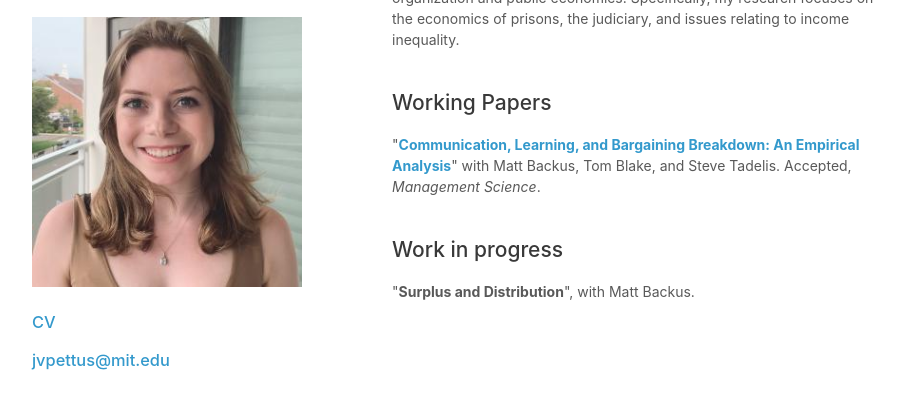
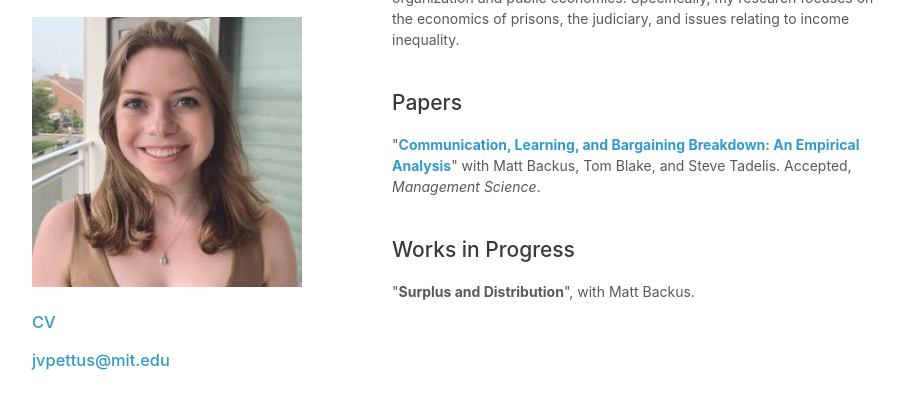
Before and after one commit to basilhalperin/basilhalperin.github.io, a plain HTML site: page index.html in a window 1280 px wide. Shown: the part 92-500 px from the top of the page, without its empty margins (178-1082 px from the left). Drawn offline with Linux system fonts and the light colour scheme.

Commit message:
Update index.html

```diff
--- a/index.html
+++ b/index.html
@@ -30,14 +30,14 @@
         <p>I am a 3rd year PhD student at MIT Economics studying industrial organization and public economics. Specifically, my research focuses on the economics of prisons, the judiciary, and issues relating to income inequality.</p>
 
 	<br>
-        <h2 id="working-papers">Working Papers</h3>
+        <h2 id="papers">Papers</h3>
 
         <p>
           "<a href="backusblakepettustadelis_2023_wp_breakdown.pdf"><b>Communication, Learning, and Bargaining Breakdown: An Empirical Analysis</b></a>" with Matt Backus, Tom Blake, and Steve Tadelis. Accepted, <i>Management Science</i>.
 	</p>
 
 	<br>
-        <h2 id="in-progress">Work in progress</h3>
+        <h2 id="in-progress">Works in Progress</h3>
 
 	<p>"<b>Surplus and Distribution</b>", with Matt Backus.</p>
 
```
